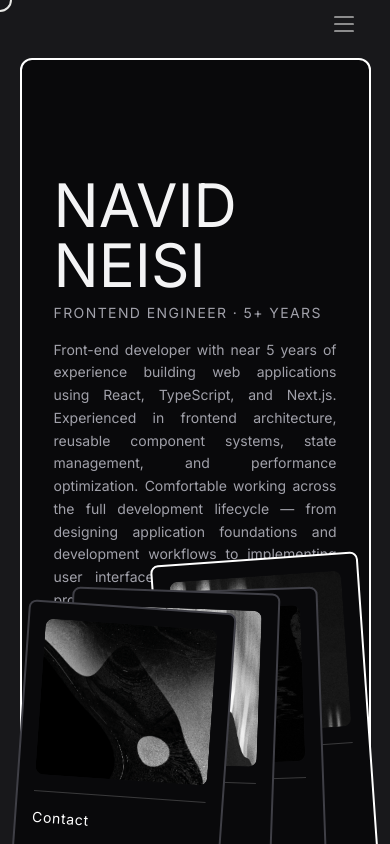
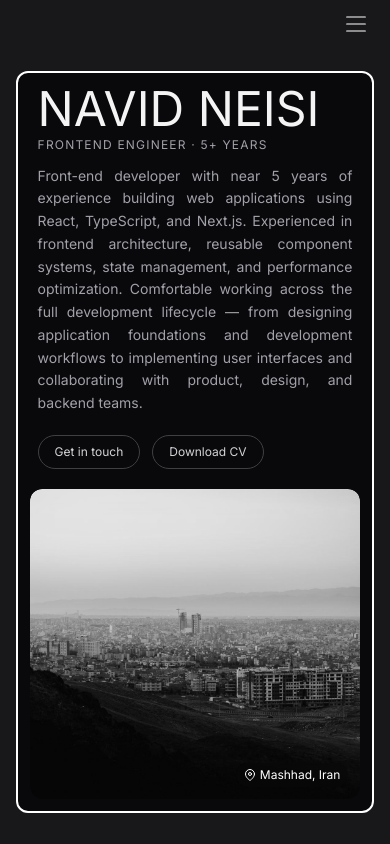
Before and after one commit to Nqvid84/portfolio, a React (Vite) app: page / in a window 390 px wide. Built offline with nearby package versions, Linux system fonts and the light colour scheme.

Commit message:
feat: enhance responsiveness and improve UI interactions across components

```diff
--- a/src/App.tsx
+++ b/src/App.tsx
@@ -25,7 +25,7 @@ function App() {
   const currentPage = sectionMap[navLocation] ?? <Hero />;
 
   return (
-    <main className="w-full h-[100vh] overflow-x-hidden flex flex-col bg-zinc-900 justify-center items-center">
+    <main className="w-full h-[100dvh] overflow-x-hidden flex flex-col bg-zinc-900 justify-center items-center">
       <Navbar
         links={navLinks}
         open={menuVisible}
@@ -42,10 +42,11 @@ function App() {
           setNavLocation(href);
           setMenuVisible(false);
         }}
+        onClose={() => setMenuVisible(false)}
       />
 
       {/* Page container */}
-      <div className="w-[90%] h-[90%] text-white bg-zinc-950 mt-8 border-white border-2 rounded-xl flex flex-col justify-center p-4 lg:p-6 items-center overflow-hidden">
+      <div className="w-[92%] sm:w-[90%] h-[88%] sm:h-[90%] text-white bg-zinc-950 mt-10 sm:mt-8 border-white border-2 rounded-xl flex flex-col justify-center p-3 sm:p-4 lg:p-6 items-center overflow-hidden">
         <AnimatePresence mode="wait">
           <div key={navLocation} className="w-full h-full">
             {currentPage}
@@ -53,9 +54,9 @@ function App() {
         </AnimatePresence>
       </div>
 
-      {/* Custom cursor — mix-blend-difference effect */}
+      {/* Custom cursor — fine-pointer desktops only */}
       <div
-        className="flex justify-center items-center pointer-events-none mix-blend-difference w-6 h-6 border-white border-2 rounded-full fixed translate-x-[-50%] translate-y-[-50%] z-50"
+        className="custom-cursor justify-center items-center pointer-events-none mix-blend-difference w-6 h-6 border-white border-2 rounded-full fixed translate-x-[-50%] translate-y-[-50%] z-50"
         style={{ top: y, left: x }}
       />
     </main>
--- a/src/components/Menu/Menu.tsx
+++ b/src/components/Menu/Menu.tsx
@@ -7,23 +7,34 @@ interface MenuProps {
   open: boolean;
   navLocation: string;
   onSelect: (href: string) => void;
+  onClose: () => void;
 }
 
-const MenuComponent = ({ links, open, onSelect, navLocation }: MenuProps) => {
+const MenuComponent = ({
+  links,
+  open,
+  onSelect,
+  navLocation,
+  onClose,
+}: MenuProps) => {
   return (
     <div
-      className={`w-full h-96 transition-all duration-500 ease-in-out z-50 ${
-        open ? "bottom-[-5vw]" : "pointer-events-none bottom-[-25vw]"
-      } p-4 text-white rounded-md flex flex-row justify-center items-center fixed`}
+      className={`w-full transition-all duration-500 ease-in-out z-50 p-4 text-white rounded-md flex flex-row flex-wrap lg:flex-nowrap justify-center items-center content-center gap-3 lg:gap-0 fixed left-0 right-0 h-auto max-h-[78vh] lg:h-96 lg:max-h-none ${
+        open
+          ? "bottom-6 lg:bottom-[-5vw]"
+          : "pointer-events-none -bottom-[110%] lg:bottom-[-25vw]"
+      }`}
     >
       {/* Backdrop */}
       <div
-        className={`w-full h-[100vh] fixed top-0 bg-zinc-950/80 z-0 transition-all ease-in-out duration-300 backdrop-blur-sm ${
+        role="presentation"
+        onClick={onClose}
+        className={`w-full h-[100dvh] fixed top-0 left-0 bg-zinc-950/80 z-0 transition-all ease-in-out duration-300 backdrop-blur-sm ${
           open ? "opacity-100" : "opacity-0"
         }`}
       />
 
-      {/* Cards */}
+      {/* Cards — 2×2 on small screens, fan row from lg up */}
       {links.map((link, index) => {
         const isFirst = index === 0;
         const isLast = index === links.length - 1;
@@ -41,14 +52,13 @@ const MenuComponent = ({ links, open, onSelect, navLocation }: MenuProps) => {
               : "2deg"
             : "";
 
-        const translateY =
-          isActive
-            ? "-translate-y-8"
-            : isFirst || isLast
-            ? "translate-y-4"
-            : isMiddle
-            ? "-translate-y-2"
-            : "";
+        const translateY = isActive
+          ? "-translate-y-1 lg:-translate-y-8"
+          : isFirst || isLast
+          ? "lg:translate-y-4"
+          : isMiddle
+          ? "lg:-translate-y-2"
+          : "";
 
         return (
           <a
@@ -56,8 +66,8 @@ const MenuComponent = ({ links, open, onSelect, navLocation }: MenuProps) => {
             onClick={() => onSelect(link.href)}
             href={link.href}
             className={`${
-              open ? "lg:-mx-10 -mx-16" : "-mx-32"
-            } transition-all duration-300 ease-in-out hover:-translate-y-8 ${translateY} relative z-10`}
+              open ? "lg:-mx-10" : "lg:-mx-32"
+            } w-[calc(50%-0.375rem)] max-w-[11rem] lg:w-auto lg:max-w-none transition-all duration-300 ease-in-out active:-translate-y-2 lg:hover:-translate-y-8 ${translateY} relative z-10`}
             style={{ rotate: rotation }}
           >
             <MenuCard
--- a/src/components/Menu/MenuCard.tsx
+++ b/src/components/Menu/MenuCard.tsx
@@ -9,19 +9,21 @@ interface MenuCardProps {
 const MenuCardComponent = ({ title, img, isActive }: MenuCardProps) => {
   return (
     <div
-      className={`w-52 lg:w-64 h-80 lg:h-96 p-4 bg-zinc-950 border-2 text-white rounded-lg flex flex-col justify-start gap-4 items-center transition-all duration-300 ${
-        isActive ? "border-white" : "border-zinc-700 hover:border-zinc-400"
+      className={`w-full h-52 sm:h-60 lg:w-64 lg:h-96 p-3 lg:p-4 bg-zinc-950 border-2 text-white rounded-lg flex flex-col justify-start gap-3 lg:gap-4 items-center transition-all duration-300 ${
+        isActive
+          ? "border-white"
+          : "border-zinc-700 active:border-zinc-400 lg:hover:border-zinc-400"
       }`}
     >
       <div className="w-full h-[55%] rounded-lg overflow-hidden">
         <img
           src={img}
           alt={title}
-          className="w-full h-full object-cover rounded-lg transition-transform duration-500 hover:scale-105"
+          className="w-full h-full object-cover rounded-lg transition-transform duration-500 active:scale-105 lg:hover:scale-105"
         />
       </div>
       <div className="h-px w-full bg-white/20" />
-      <div className="text-left text-sm w-full first-letter:uppercase tracking-wider">
+      <div className="text-left text-xs sm:text-sm w-full first-letter:uppercase tracking-wider">
         {title}
       </div>
     </div>
--- a/src/components/Navbar/Navbar.tsx
+++ b/src/components/Navbar/Navbar.tsx
@@ -17,7 +17,7 @@ const NavbarComponent = ({
   location,
 }: NavbarProps) => {
   return (
-    <header className="w-full text-sm h-12 top-0 fixed px-8 lg:px-24 py-2 z-20">
+    <header className="w-full text-sm h-12 top-0 fixed px-5 sm:px-8 lg:px-24 py-2 z-20">
       <nav className="uppercase w-full h-full flex flex-row justify-between gap-8 items-center text-white">
         {/* Desktop nav links */}
         <div className="w-full h-full lg:flex flex-row justify-start gap-10 items-center text-white hidden">
@@ -41,11 +41,14 @@ const NavbarComponent = ({
         </div>
 
         {/* Menu toggle */}
-        <span
+        <button
+          type="button"
           onClick={onMenuClick}
-          className="flex flex-row justify-center items-center gap-2 group cursor-pointer ml-auto"
+          aria-label={open ? "Close menu" : "Open menu"}
+          aria-expanded={open}
+          className="flex flex-row justify-center items-center gap-2 group cursor-pointer ml-auto bg-transparent border-0 p-1 -mr-1"
         >
-          <div className="group-hover:h-11 h-0 group-hover:w-11 group-hover:-mr-11 mix-blend-difference w-0 bg-white rounded-full transition-all duration-300 ease-in-out" />
+          <div className="group-active:h-11 group-active:w-11 group-active:-mr-11 lg:group-hover:h-11 h-0 lg:group-hover:w-11 lg:group-hover:-mr-11 mix-blend-difference w-0 bg-white rounded-full transition-all duration-300 ease-in-out" />
           <svg
             className="h-7 w-7 text-white"
             width="24"
@@ -67,7 +70,7 @@ const NavbarComponent = ({
             />
             <line x1="4" y1="18" x2="20" y2={!open ? "18" : "6"} />
           </svg>
-        </span>
+        </button>
       </nav>
     </header>
   );
--- a/src/index.css
+++ b/src/index.css
@@ -19,7 +19,21 @@
   margin: 0;
   box-sizing: border-box;
   scroll-behavior: smooth;
-  cursor: none;
+}
+
+/* Custom cursor only on fine-pointer desktops */
+.custom-cursor {
+  display: none;
+}
+
+@media (hover: hover) and (pointer: fine) {
+  * {
+    cursor: none;
+  }
+
+  .custom-cursor {
+    display: flex;
+  }
 }
 
 :root {
@@ -109,6 +123,13 @@
   height: 9rem;
 }
 
+@media (max-width: 1023px) {
+  .hole-sm {
+    width: 6.5rem;
+    height: 6.5rem;
+  }
+}
+
 /* ─── Skills constellation — per-node ambient float ────────────────────────── */
 
 @keyframes nodeFloat {
--- a/src/sections/Contact/Contact.tsx
+++ b/src/sections/Contact/Contact.tsx
@@ -110,6 +110,7 @@ const ContactComponent = () => {
               className="flex flex-col gap-0.5"
               onMouseEnter={() => setFormIcon(icon)}
               onMouseLeave={() => setFormIcon(null)}
+              onTouchStart={() => setFormIcon(icon)}
               onFocusCapture={() => setFormIcon(icon)}
               onBlurCapture={() => setFormIcon(null)}
             >
@@ -119,7 +120,7 @@ const ContactComponent = () => {
               {href ? (
                 <a
                   href={href}
-                  className="text-zinc-400 text-xs hover:text-zinc-100 transition-colors duration-300"
+                  className="text-zinc-400 text-xs active:text-zinc-100 lg:hover:text-zinc-100 transition-colors duration-300 break-all sm:break-normal"
                   onClick={fireRipple(href)}
                 >
                   {value}
@@ -127,7 +128,7 @@ const ContactComponent = () => {
               ) : (
                 <button
                   type="button"
-                  className="text-zinc-400 text-xs text-left hover:text-zinc-100 transition-colors duration-300"
+                  className="text-zinc-400 text-xs text-left active:text-zinc-100 lg:hover:text-zinc-100 transition-colors duration-300"
                   onClick={fireRipple()}
                 >
                   {value}
--- a/src/sections/Experience/Experience.tsx
+++ b/src/sections/Experience/Experience.tsx
@@ -25,13 +25,13 @@ const ExperienceComponent = () => {
       animate="visible"
     >
       <motion.h2
-        className="text-xl font-semibold text-zinc-100 uppercase tracking-widest px-4 lg:px-8 pt-2"
+        className="text-lg sm:text-xl font-semibold text-zinc-100 uppercase tracking-widest px-2 sm:px-4 lg:px-8 pt-2"
         variants={itemVariants}
       >
         Experience
       </motion.h2>
 
-      <div className="w-full flex flex-col gap-4 px-4 lg:px-8 pb-4">
+      <div className="w-full flex flex-col gap-4 px-2 sm:px-4 lg:px-8 pb-4">
         {experiences.map((experience) => (
           <motion.div key={experience.id} variants={itemVariants}>
             <ExperienceCard experience={experience} />
--- a/src/sections/Hero/Hero.tsx
+++ b/src/sections/Hero/Hero.tsx
@@ -18,22 +18,22 @@ const HeroComponent = () => {
 
   return (
     <motion.div
-      className="text-zinc-400 w-full h-full flex flex-col lg:flex-row justify-center gap-8 items-center relative"
+      className="text-zinc-400 w-full h-full flex flex-col lg:flex-row justify-center gap-5 sm:gap-8 items-center relative overflow-y-auto lg:overflow-hidden"
       variants={containerVariants}
       initial="hidden"
       animate="visible"
     >
       {/* Text block */}
-      <div className="h-full w-full lg:w-4/12 flex flex-col justify-center items-start gap-4 px-4 lg:px-0">
+      <div className="h-auto lg:h-full w-full lg:w-4/12 flex flex-col justify-center items-start gap-3 sm:gap-4 px-2 sm:px-4 lg:px-0 shrink-0">
         <motion.h1
-          className="uppercase text-6xl lg:text-9xl text-zinc-100 leading-none"
+          className="uppercase text-5xl sm:text-6xl lg:text-9xl text-zinc-100 leading-none"
           variants={itemVariants}
         >
           {personalInfo.name}
         </motion.h1>
 
         <motion.h4
-          className="text-sm text-zinc-400 -mt-2 tracking-widest uppercase"
+          className="text-xs sm:text-sm text-zinc-400 -mt-2 tracking-widest uppercase"
           variants={itemVariants}
         >
           {personalInfo.title} · {personalInfo.yearsOfExperience}+ years
@@ -46,10 +46,10 @@ const HeroComponent = () => {
           {personalInfo.summary}
         </motion.p>
 
-        <motion.div className="flex flex-row gap-3 mt-2" variants={itemVariants}>
+        <motion.div className="flex flex-row flex-wrap gap-3 mt-2" variants={itemVariants}>
           <a
             href={`mailto:${personalInfo.email}`}
-            className="text-xs text-zinc-300 border border-zinc-700 rounded-full px-4 py-2 hover:border-zinc-400 hover:text-white transition-all duration-300"
+            className="text-xs text-zinc-300 border border-zinc-700 rounded-full px-4 py-2 active:border-zinc-400 active:text-white lg:hover:border-zinc-400 lg:hover:text-white transition-all duration-300"
           >
             Get in touch
           </a>
@@ -57,7 +57,7 @@ const HeroComponent = () => {
             href="/portfolio/cv.pdf"
             target="_blank"
             rel="noreferrer"
-            className="text-xs text-zinc-300 border border-zinc-700 rounded-full px-4 py-2 hover:border-zinc-400 hover:text-white transition-all duration-300"
+            className="text-xs text-zinc-300 border border-zinc-700 rounded-full px-4 py-2 active:border-zinc-400 active:text-white lg:hover:border-zinc-400 lg:hover:text-white transition-all duration-300"
           >
             Download CV
           </a>
@@ -66,7 +66,7 @@ const HeroComponent = () => {
 
       {/* Image block */}
       <motion.div
-        className="w-full flex-1 flex rounded-xl relative justify-center items-center h-full overflow-hidden"
+        className="w-full flex-1 min-h-[12rem] sm:min-h-[16rem] flex rounded-xl relative justify-center items-center h-full overflow-hidden"
         variants={itemVariants}
       >
         <img
```
Also changed, not shown: src/components/ExperienceCard/ExperienceCard.tsx (+4 -4 lines), src/hooks/useMousePosition.ts (+5 -8 lines), src/sections/Skills/Skills.tsx (+77 -17 lines).
